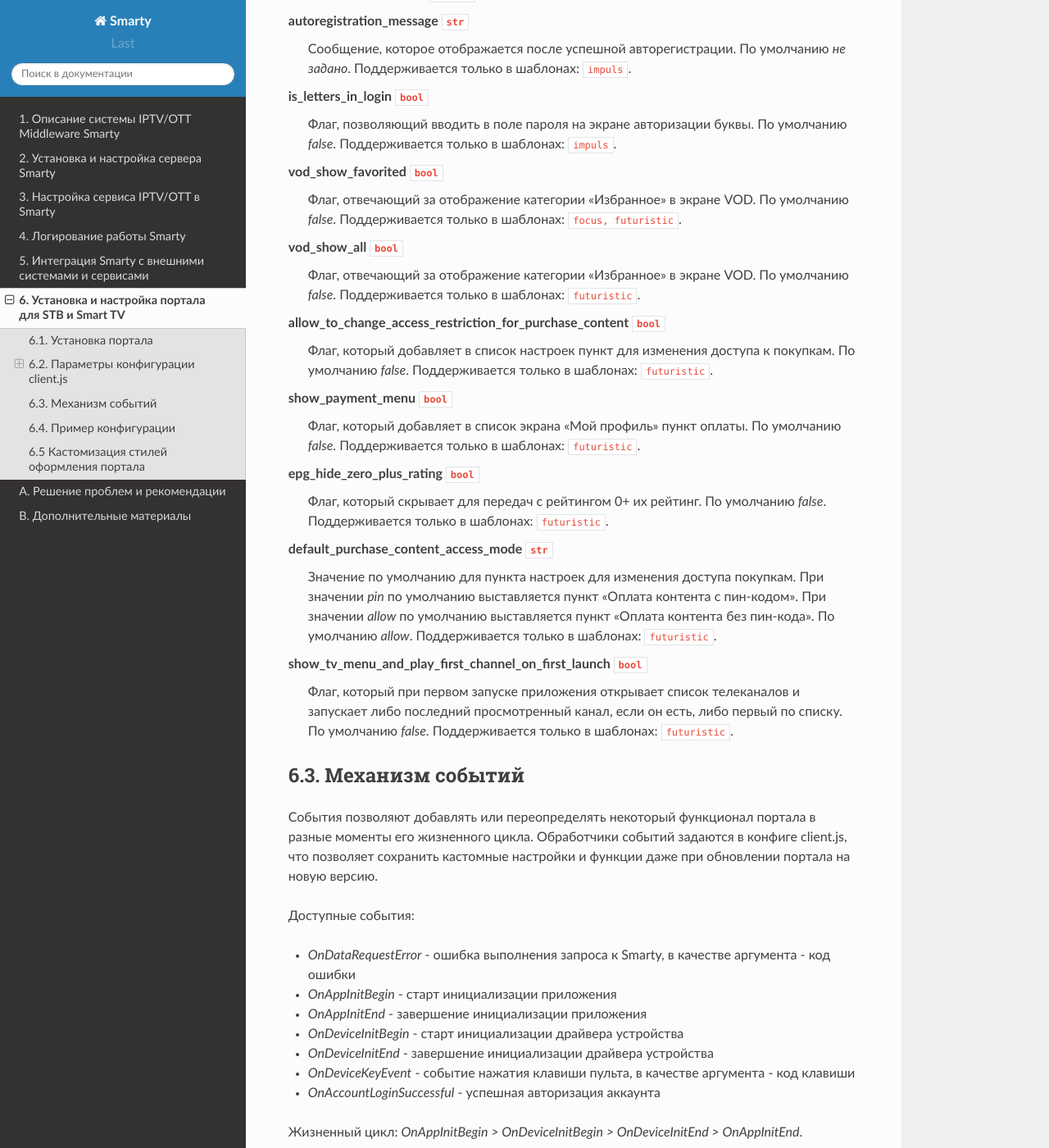
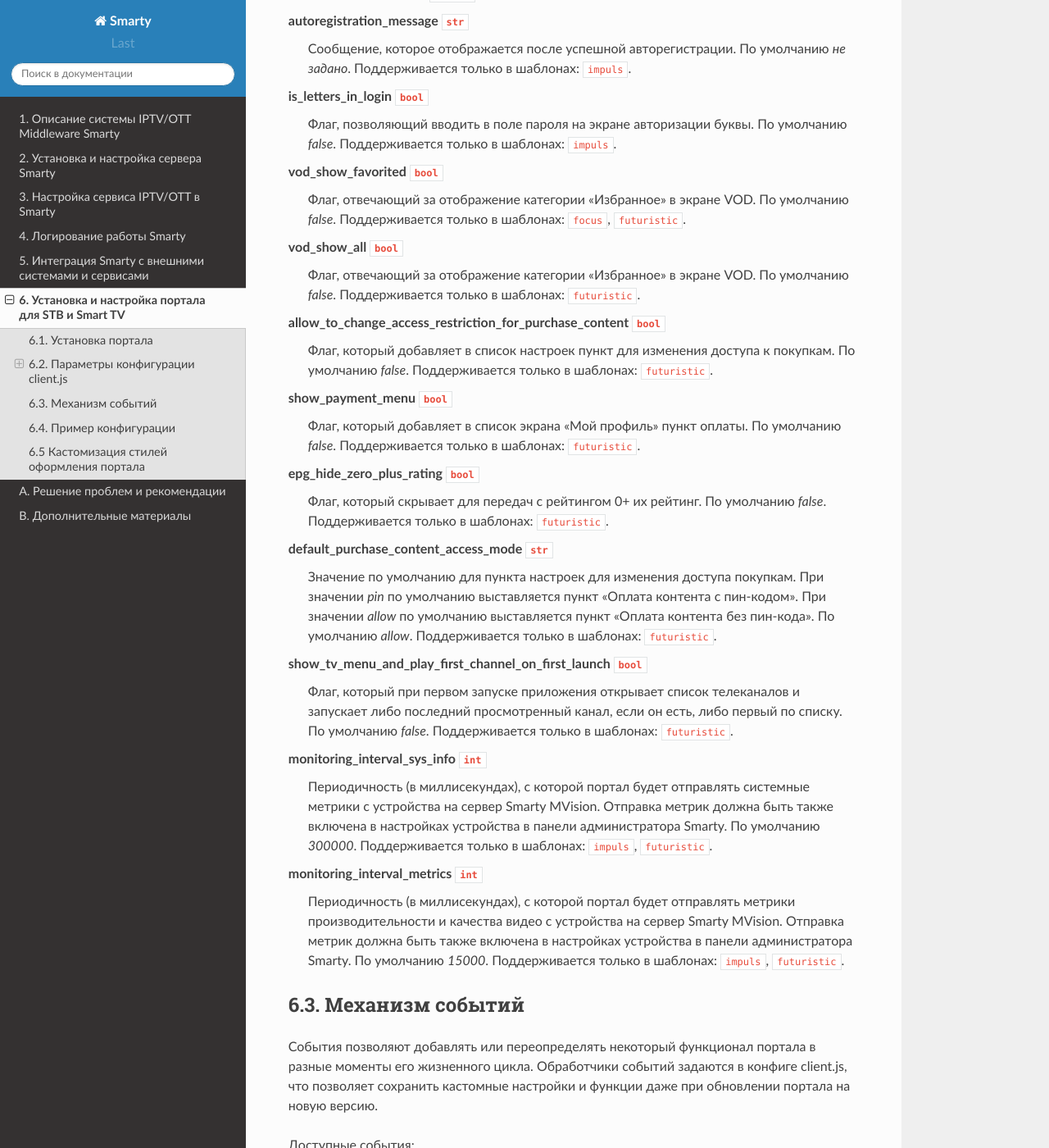
Before and after one commit to sergey-yakovlev/smarty-docs, a Sphinx documentation site: the page built from source/portal_setup.rst, in a window 1280 px wide and 1400 px high, scrolled down 11378 px. Shown: the whole window at 82% size. Built offline with Sphinx 7.4.7 and the Read the Docs theme 2.0.0, drawn with Linux system fonts in a browser that asks for light colours; some of the changed text lies outside the part shown.

Commit message:
Добавлены опции monitoring_interval_sys_info и monitoring_interval_metrics

```diff
--- a/source/portal_setup.rst
+++ b/source/portal_setup.rst
@@ -540,7 +540,7 @@ block_requests_in_standby ``bool``
     После выхода из Stand-By отправка запросов к серверу восстанавливается, однако данные в интерфейсе могут быть
     устаревшими в течение некоторого времени.
     По умолчанию *false*.
-    Поддерживается только в шаблонах: ``futuristic, infinitly``.
+    Поддерживается только в шаблонах: ``futuristic``, ``infinitly``.
 
 infobar_time_display_mode ``str``
     Меняет отображение времени начала и конца передачи в инфобаре в режиме архива или остановленного Live TV.
@@ -562,7 +562,7 @@ is_letters_in_login ``bool``
 vod_show_favorited ``bool``
     Флаг, отвечающий за отображение категории "Избранное" в экране VOD.
     По умолчанию *false*.
-    Поддерживается только в шаблонах: ``focus, futuristic``.
+    Поддерживается только в шаблонах: ``focus``, ``futuristic``.
 
 vod_show_all ``bool``
     Флаг, отвечающий за отображение категории "Избранное" в экране VOD.
@@ -596,6 +596,19 @@ show_tv_menu_and_play_first_channel_on_first_launch ``bool``
     если он есть, либо первый по списку.
     По умолчанию *false*.
     Поддерживается только в шаблонах: ``futuristic``.
+
+monitoring_interval_sys_info ``int``
+    Периодичность (в миллисекундах), с которой портал будет отправлять системные метрики с устройства на сервер Smarty MVision.
+    Отправка метрик должна быть также включена в настройках устройства в панели администратора Smarty.
+    По умолчанию *300000*.
+    Поддерживается только в шаблонах: ``impuls``, ``futuristic``.
+
+monitoring_interval_metrics ``int``
+    Периодичность (в миллисекундах), с которой портал будет отправлять метрики производительности и качества видео с устройства на сервер Smarty MVision.
+    Отправка метрик должна быть также включена в настройках устройства в панели администратора Smarty.
+    По умолчанию *15000*.
+    Поддерживается только в шаблонах: ``impuls``, ``futuristic``.
+
 
 .. _portal_event_system:
 
```
